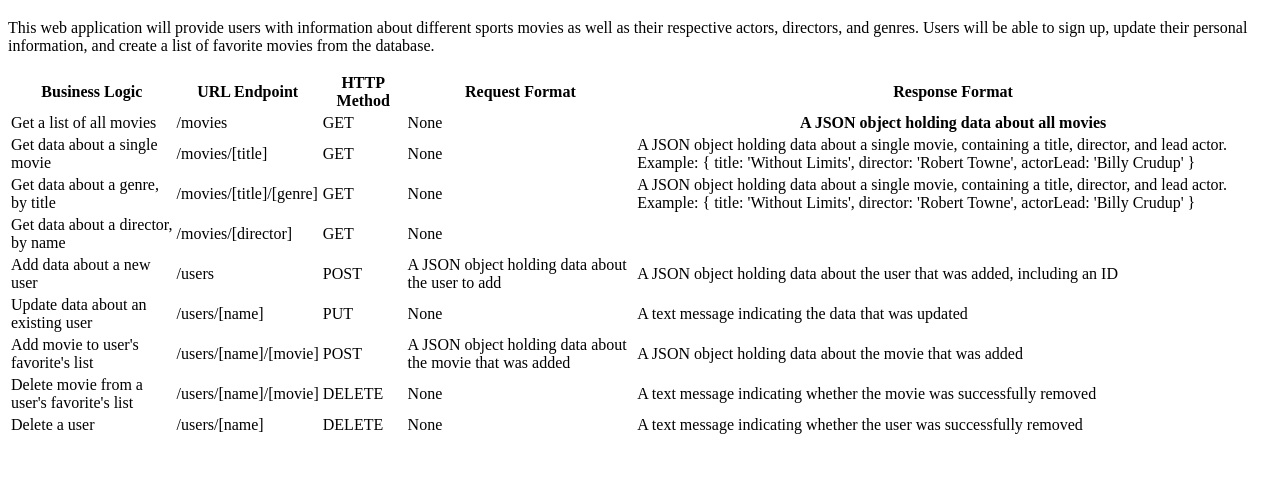
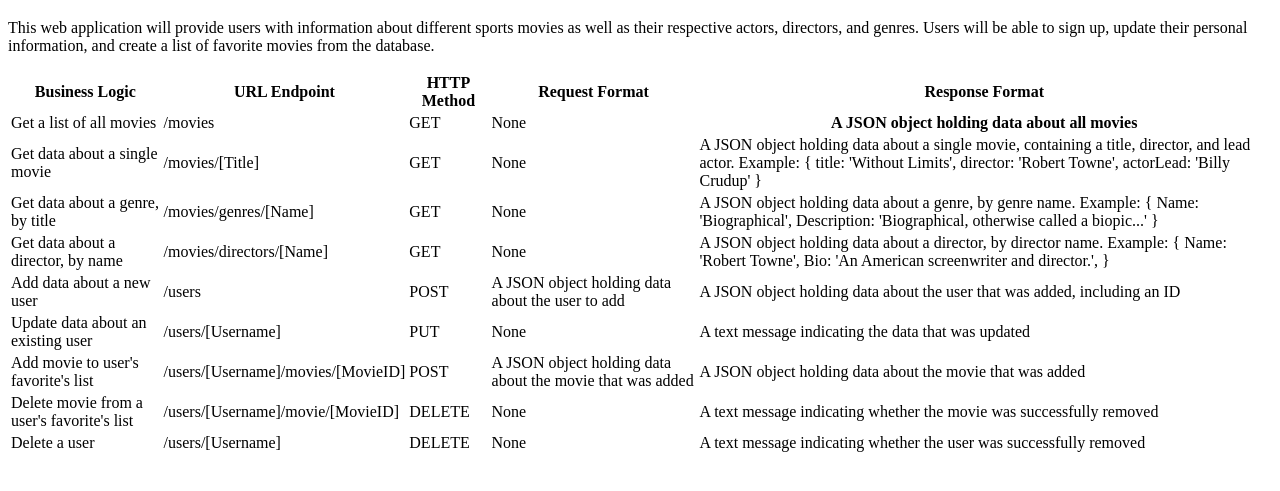
Before and after one commit to tyler-kunce/movie_api, a website: page public/documentation.html in a window 1280 px wide. Shown: the part 61-552 px from the top of the page. Drawn offline with Linux system fonts and the light colour scheme.

Commit message:
Update documentation.html
Updates to endpoints, response data

```diff
--- a/public/documentation.html
+++ b/public/documentation.html
@@ -33,7 +33,7 @@
         </tr>
         <tr>
           <td>Get data about a single movie</td>
-          <td>/movies/[title]</td>
+          <td>/movies/[Title]</td>
           <td>GET</td>
           <td>None</td>
           <td>A JSON object holding data about a single movie, containing a title, director, and lead actor. Example:
@@ -46,23 +46,27 @@
         </tr>
         <tr>
           <td>Get data about a genre, by title</td>
-          <td>/movies/[title]/[genre]</td>
+          <td>/movies/genres/[Name]</td>
           <td>GET</td>
           <td>None</td>
-          <td>A JSON object holding data about a single movie, containing a title, director, and lead actor. Example:
+          <td>A JSON object holding data about a genre, by genre name. Example:
             {
-              title: 'Without Limits',
-              director: 'Robert Towne',
-              actorLead: 'Billy Crudup'
+              Name: 'Biographical',
+              Description: 'Biographical, otherwise called a biopic...'
             }
           </td>
         </tr>
         <tr>
           <td>Get data about a director, by name</td>
-          <td>/movies/[director]</td>
+          <td>/movies/directors/[Name]</td>
           <td>GET</td>
           <td>None</td>
-          <td></td>
+          <td>A JSON object holding data about a director, by director name. Example:
+            {
+              Name: 'Robert Towne',
+              Bio: 'An American screenwriter and director.',
+            }
+          </td>
         </tr>
         <tr>
           <td>Add data about a new user</td>
@@ -73,28 +77,28 @@
         </tr>
         <tr>
           <td>Update data about an existing user</td>
-          <td>/users/[name]</td>
+          <td>/users/[Username]</td>
           <td>PUT</td>
           <td>None</td>
           <td>A text message indicating the data that was updated</td>
         </tr>
         <tr>
           <td>Add movie to user's favorite's list</td>
-          <td>/users/[name]/[movie]</td>
+          <td>/users/[Username]/movies/[MovieID]</td>
           <td>POST</td>
           <td>A JSON object holding data about the movie that was added</td>
           <td>A JSON object holding data about the movie that was added</td>
         </tr>
         <tr>
           <td>Delete movie from a user's favorite's list</td>
-          <td>/users/[name]/[movie]</td>
+          <td>/users/[Username]/movie/[MovieID]</td>
           <td>DELETE</td>
           <td>None</td>
           <td>A text message indicating whether the movie was successfully removed</td>
         </tr>
         <tr>
           <td>Delete a user</td>
-          <td>/users/[name]</td>
+          <td>/users/[Username]</td>
           <td>DELETE</td>
           <td>None</td>
           <td>A text message indicating whether the user was successfully removed</td>
```
